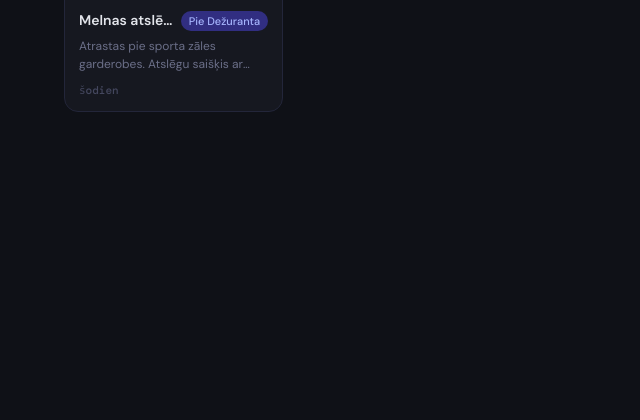
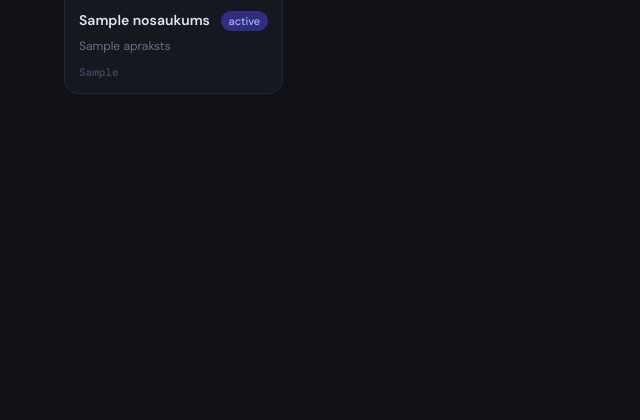
Before and after one commit to henrijsAspers420/pazaudetas_mantas, a Flask app: template templates/index.html in a window 1280 px wide. Shown: the part 318-738 px from the top of the page, without its empty margins (0-640 px from the left). Run offline with Flask 3, Linux system fonts and the light colour scheme; the template is opened without the code that fills it: most values are stand-ins (such as "Sample title", 1, 10 or a date in 2020).

Commit message:
Add_Item

```diff
--- a/app.py
+++ b/app.py
@@ -1,15 +1,77 @@
-from flask import Flask, render_template
+import os
+import sqlite3
+from flask import Flask, render_template, request, redirect, url_for
+from datetime import datetime
 
 app = Flask(__name__)
+DB_PATH = 'database.db'
+# Norāde uz jūsu esošo mapi
+UPLOAD_FOLDER = 'static/img'
+os.makedirs(UPLOAD_FOLDER, exist_ok=True)
+
+def get_db():
+    conn = sqlite3.connect(DB_PATH)
+    conn.row_factory = sqlite3.Row
+    return conn
+
+# Inicializējam datubāzi pēc dokumentācijā norādītā ER modeļa
+def init_db():
+    with get_db() as db:
+        db.executescript('''
+            CREATE TABLE IF NOT EXISTS Manta_Statuss (
+                statuss_id INTEGER PRIMARY KEY AUTOINCREMENT,
+                statuss TEXT NOT NULL
+            );
+            CREATE TABLE IF NOT EXISTS Manta (
+                manta_id INTEGER PRIMARY KEY AUTOINCREMENT,
+                nosaukums TEXT NOT NULL,
+                apraksts TEXT NOT NULL,
+                bilde_url TEXT NOT NULL,
+                registracijas_laiks TIMESTAMP DEFAULT CURRENT_TIMESTAMP,
+                statuss_id INTEGER DEFAULT 1,
+                FOREIGN KEY (statuss_id) REFERENCES Manta_Statuss (statuss_id)
+            );
+        ''')
+        # Pievienojam noklusējuma statusu, ja tabula ir tukša
+        if not db.execute('SELECT 1 FROM Manta_Statuss').fetchone():
+            db.execute('INSERT INTO Manta_Statuss (statuss) VALUES (?)', ("Pie Dežuranta",))
+        db.commit()
+
+init_db()
 
 @app.route('/')
 def index():
-    return render_template('index.html')
+    db = get_db()
+    # Atlasām mantas kopā ar to statusu no datubāzes
+    items = db.execute('''
+        SELECT M.*, S.statuss
+        FROM Manta M
+        JOIN Manta_Statuss S ON M.statuss_id = S.statuss_id
+        ORDER BY registracijas_laiks DESC
+    ''').fetchall()
+    return render_template('index.html', items=items)
 
-@app.route('/add')
+@app.route('/add', methods=['GET', 'POST'])
 def add_item():
+    if request.method == 'POST':
+        title = request.form['title']
+        desc = request.form['description']
+        file = request.files['photo']
+
+        if file and title and desc:
+            # Izveidojam unikālu faila nosaukumu
+            filename = f"{datetime.now().strftime('%Y%m%d%H%M%S')}_{file.filename}"
+            file.save(os.path.join(UPLOAD_FOLDER, filename))
+
+            db = get_db()
+            db.execute(
+                'INSERT INTO Manta (nosaukums, apraksts, bilde_url) VALUES (?, ?, ?)',
+                (title, desc, filename)
+            )
+            db.commit()
+            return redirect(url_for('index'))
+
     return render_template('add_item.html')
 
 if __name__ == '__main__':
-    # debug=True automatically reloads the server when you save changes
     app.run(debug=True)
--- a/templates/index.html
+++ b/templates/index.html
@@ -75,18 +75,20 @@
 </div>
 
 <div class="grid">
+    {% for item in items %}
     <article class="card">
         <div class="card-img">
-            <img src="static/img/Item_001.webp" alt="Melnas atslēgas">
+            <img src="{{ url_for('static', filename='img/' + item['bilde_url']) }}" alt="{{ item['nosaukums'] }}">
         </div>
         <div class="card-body">
             <div class="card-top">
-                <span class="card-title">Melnas atslēgas</span>
-                <span class="badge">Pie Dežuranta</span>
+                <span class="card-title">{{ item['nosaukums'] }}</span>
+                <span class="badge">{{ item['statuss'] }}</span>
             </div>
-            <p class="card-desc">Atrastas pie sporta zāles garderobes. Atslēgu saišķis ar sarkanu piekariņu.</p>
-            <div class="card-date">šodien</div>
+            <p class="card-desc">{{ item['apraksts'] }}</p>
+            <div class="card-date">{{ item['registracijas_laiks'][:10] }}</div>
         </div>
     </article>
+    {% endfor %}
 </div>
 {% endblock %}
```
Also changed, not shown: database.db (added), static/img/20260512160937_Screenshot_2024-08-29_213559.webp (added).
